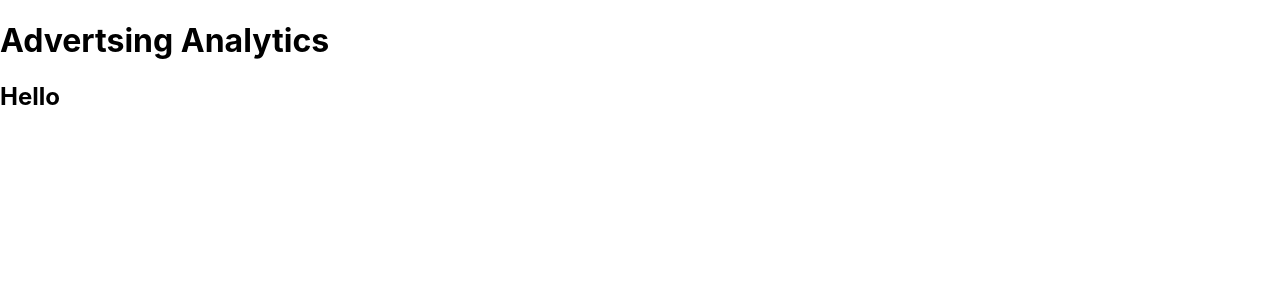
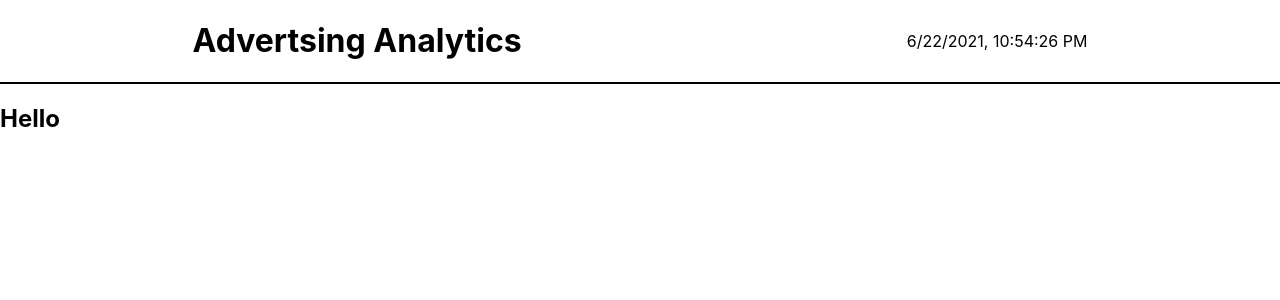
Before and after one commit to camaragon/adcellerant-skills-fe, a React (Create React App) app: page / in a window 1280 px wide. Shown: the top 300 px of the page. Built offline with nearby package versions, Linux system fonts and the light colour scheme.

Commit message:
Add minor formatting to header

```diff
--- a/src/Components/App.js
+++ b/src/Components/App.js
@@ -5,8 +5,9 @@ import Form from './Form';
 function App() {
   return (
     <>
-      <header>
+      <header >
         <h1>Advertsing Analytics</h1>
+        <p>{new Date().toLocaleString()}</p>
       </header>
       <Form/>
     </>
--- a/src/styles/App.css
+++ b/src/styles/App.css
@@ -1,38 +1,6 @@
-.App {
-  text-align: center;
+header {
+  display: flex;
+  align-items: center;
+  justify-content: space-around;
+  border-bottom: 2px solid black;
 }
-
-.App-logo {
-  height: 40vmin;
-  pointer-events: none;
-}
-
-@media (prefers-reduced-motion: no-preference) {
-  .App-logo {
-    animation: App-logo-spin infinite 20s linear;
-  }
-}
-
-.App-header {
-  background-color: #282c34;
-  min-height: 100vh;
-  display: flex;
-  flex-direction: column;
-  align-items: center;
-  justify-content: center;
-  font-size: calc(10px + 2vmin);
-  color: white;
-}
-
-.App-link {
-  color: #61dafb;
-}
-
-@keyframes App-logo-spin {
-  from {
-    transform: rotate(0deg);
-  }
-  to {
-    transform: rotate(360deg);
-  }
-}
```
